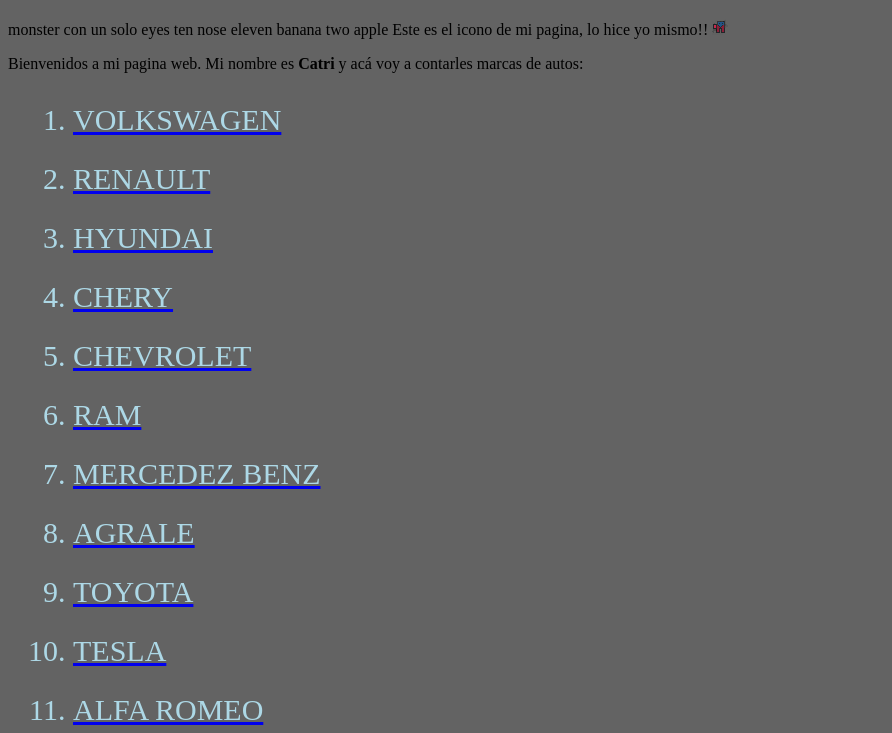
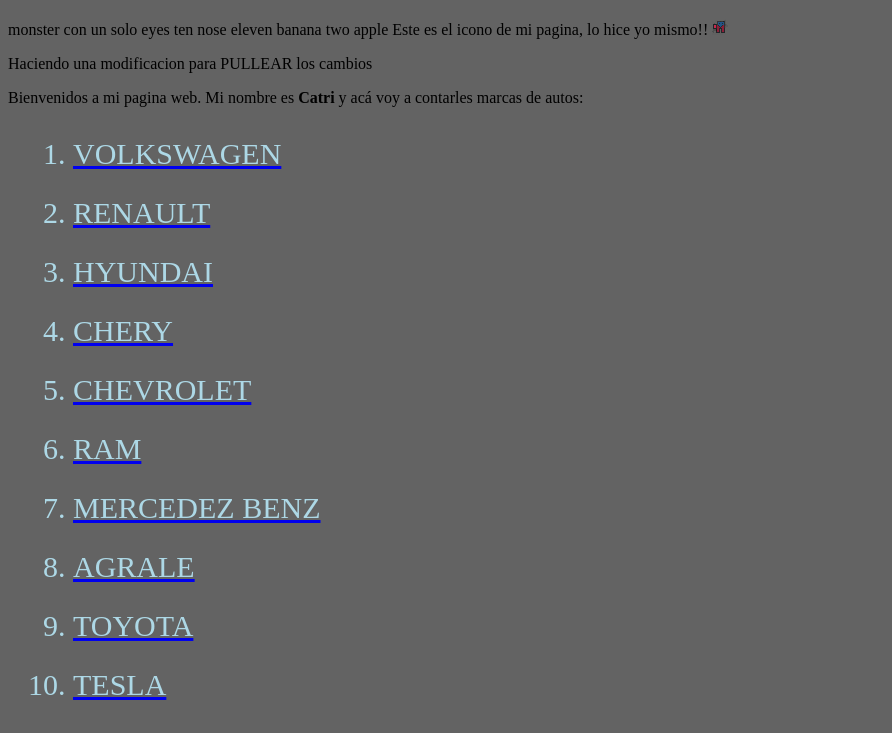
Before and after one commit to storreglosa-code/PaginaCatri, a plain HTML site: page Index.html in a window 1280 px wide. Shown: the part 61-794 px from the top of the page, without its empty margins (0-892 px from the left). Drawn offline with nearby package versions, Linux system fonts and the light colour scheme.

Commit message:
Probando PULL en Index.html

```diff
--- a/Index.html
+++ b/Index.html
@@ -14,7 +14,7 @@
 
 		Este es el icono de mi pagina, lo hice yo mismo!! <img src="multimedia/AmongUs.ico"></p>
 
-
+Haciendo una modificacion para PULLEAR los cambios
 <p> Bienvenidos a mi pagina web. Mi nombre es <b>Catri</b> y acá voy a contarles marcas de autos:</p>
 
 <ol>
```
